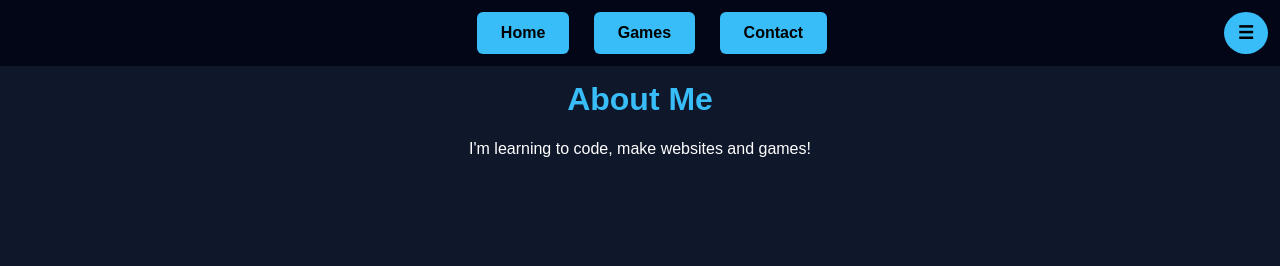
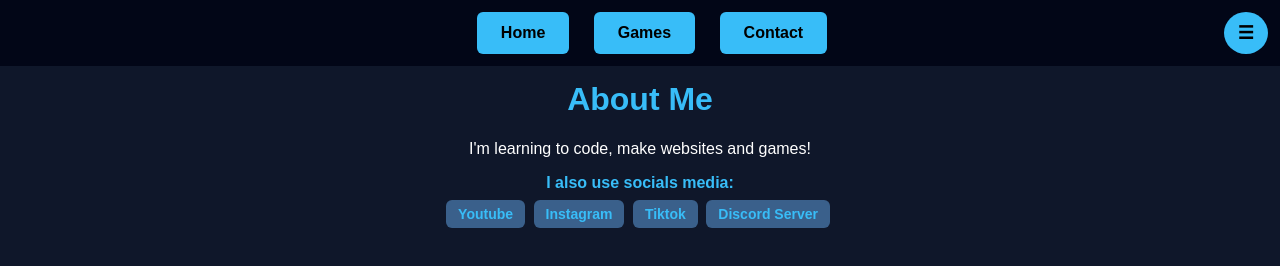
Before and after one commit to jodahen/Jodahens-website, a plain HTML site: page about.html in a window 1280 px wide. Drawn offline with Linux system fonts and the light colour scheme.

Commit message:
bug fixes

```diff
--- a/about.html
+++ b/about.html
@@ -21,5 +21,13 @@
 
     <h1>About Me</h1>
     <p>I'm learning to code, make websites and games!</p>
+
+    <div class="contact-item">
+        <strong>I also use socials media:</strong>
+        <a href="#https://www.youtube.com/@jodahen" class="social-btn" target="_blank">Youtube</a>
+        <a href="https://www.instagram.com/thereal_jodahen/" class="social-btn" target="_blank">Instagram</a>
+        <a href="https://www.tiktok.com/@jodahen?_r=1&_t=ZG-91q2HFMfJI1" class="social-btn" target="_blank">Tiktok</a>
+        <a href="https://discord.gg/7GAnpf4jjP" class="social-btn" target="_blank">Discord Server</a>
+    </div>
 </body>
 </html>
--- a/style.css
+++ b/style.css
@@ -88,7 +88,6 @@ nav a { margin:0 10px; }
     border-radius: 8px;
     margin: 4px;
 }
-
 
 .menu-content a:hover {
     background:var(--primary-color);
```
